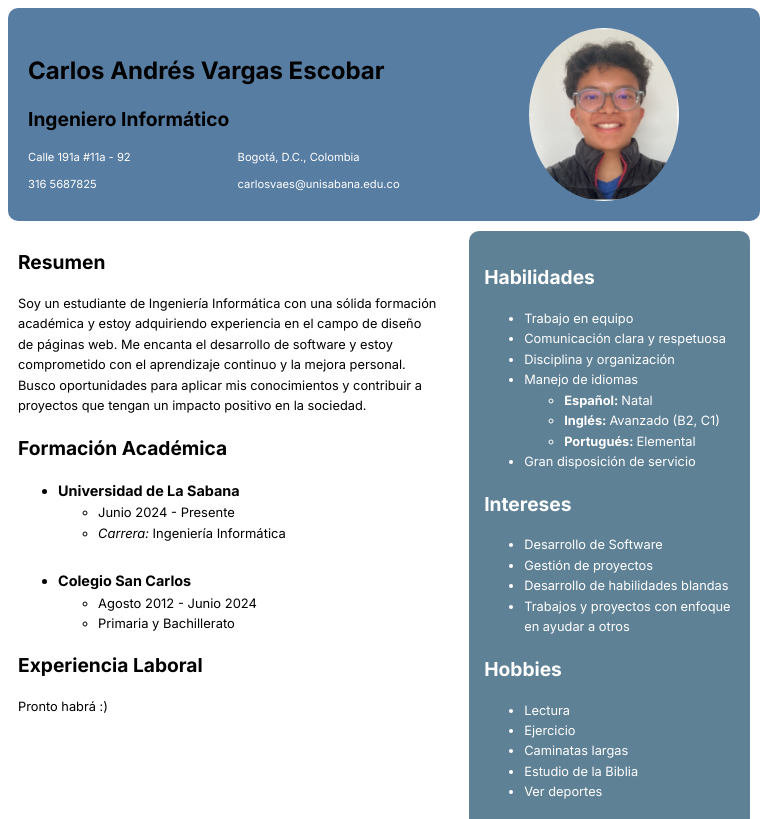
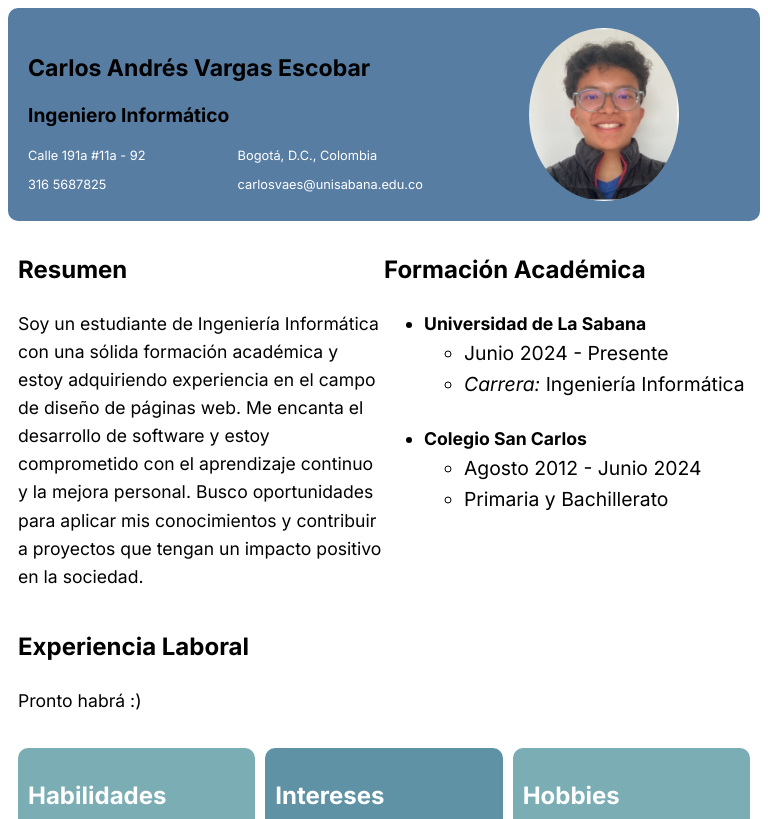
Before and after one commit to DSAW-2025-II/my-cv-part-c-vargasesc17, a plain HTML site: page index.html in a window 768 px wide. Shown: the top 819 px of the page. Drawn offline with Linux system fonts and the light colour scheme.

Commit message:
diseño responsivo completo

```diff
--- a/styles.css
+++ b/styles.css
@@ -5,7 +5,7 @@ body {
 
 }
 body h2 {
-  font-size: 1.2em;
+  font-size: 1.5em;
 }
 
 .encabezado {
@@ -22,7 +22,7 @@ body h2 {
   color: black;
 }
 .info-general h1 {
-  font-size: 1.5em;
+  font-size: 1.8em;
 }
 
 .info-contacto {
@@ -38,7 +38,7 @@ body h2 {
 }
 .info-contacto li {
   color: white;
-  font-size: 0.7em;
+  font-size: 1em;
 }
 
 .profile-pic {
@@ -64,29 +64,48 @@ body h2 {
 }
 
 .hab-int-hob {
-  background-color: #5F8196;
   border-radius: 10px;
-  padding: 15px;
   color: white;
-  margin: 0;
+  gap: 10px
 }
 .hab-int-hob h3 {
-  font-size: 0.9em;
+  font-size: 1.5em;
 }
 .hab-int-hob li {
-  font-size: 0.8em;
+  font-size: 1.1em;
+}
+
+.habilidades {
+    background-color: #7BADB5;
+    padding: 10px;
+    margin-bottom: 10px;
+    border-radius: 10px;
+}
+
+.intereses {
+    background-color: #6092A6;
+    padding: 10px;
+    margin-bottom: 10px;
+    border-radius: 10px;
+}
+
+.hobbies {
+    background-color: #7BADB5;
+    padding: 10px;
+    margin-bottom: 10px;
+    border-radius: 10px;
 }
 
 .resumen p {
-  font-size: 0.8em;
+  font-size: 1.1em;
 }
 
 .formacion-academica li {
-  font-size: 0.9em;
+  font-size: 1.1em;
 }
 
 .exp-laboral p {
-  font-size: 0.8em;
+  font-size: 1.1em;
 }
 
 /*Apartado de contactos*/
@@ -97,7 +116,7 @@ body h2 {
   color: white;
 }
 
-@media (max-width: 420px) {
+@media (max-width: 481px) {
   .encabezado {
     display: flex;
     flex-direction: column;
@@ -109,18 +128,39 @@ body h2 {
 
     .info-general {
         align-self: flex-start;
+        font-size: 70%;
+    }
+
+    .info-contacto {
+        font-size: 100%;
+    }
+
+  }
+
+  .info-completa {
+    grid-template-columns: 1fr;
+    gap: 15px;
+    font-size: 75%;
+  }
+}
+
+@media (min-width: 482px) and (max-width: 1024px) {
+    .info-general {
         font-size: 80%;
     }
 
-    .info-contacto {
-        font-size: 110%;
+    .info-completa {
+        grid-template-columns: 1fr;
+        gap: 15px;
     }
 
-  }
-  .info-completa {
-    grid-template-columns: 1fr;
-    gap: 15px;
-  }
+    .academico-laboral {
+        display: grid;
+        grid-template-columns: 1fr 1fr;
+    }
+
+    .hab-int-hob {
+        display: grid;
+        grid-template-columns: 1fr 1fr 1fr;
+    }
 }
-
-/*# sourceMappingURL=styles.css.map */
```
